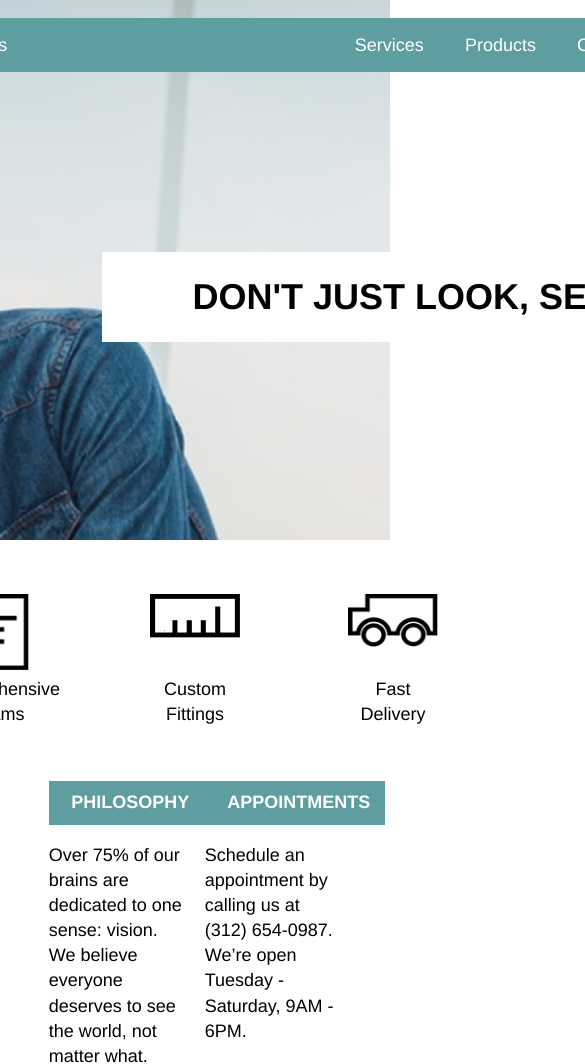
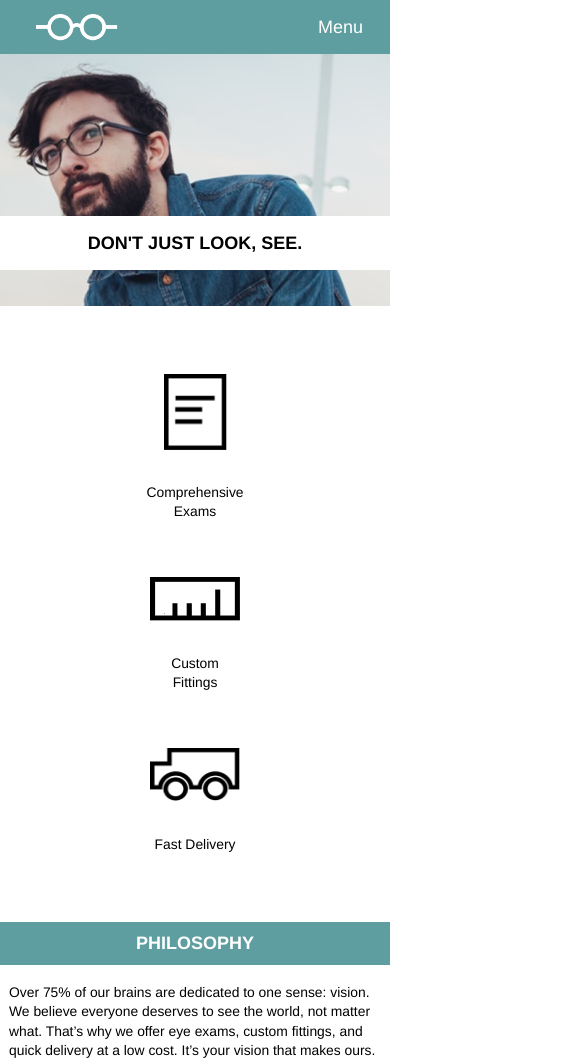
Before and after one commit to mebrungardt/TortoiseshellOptics, a plain HTML site: page index.html in a window 390 px wide. Shown: the top 1064 px of the page, 585 px wide, since content can reach past the window. Drawn offline with Linux system fonts and the light colour scheme.

Commit message:
Finished styling Tablet and phone CSS

```diff
--- a/index.html
+++ b/index.html
@@ -16,6 +16,9 @@
         <div class="name">
           <img src="./resources/images/logo-white.png" alt="Tortoiseshell Optics logo">
           <span>Tortoiseshell Optics</span>
+        </div>
+        <div class="menu">
+          <span>Menu</span>
         </div>
         <div class="nav">
           <nav>
@@ -36,15 +39,21 @@
       <div class="offers">
         <div class="offer1">
           <p><img src="./resources/images/paper-icon.png" alt="Paper Icon"></p>
-          <p>Comprehensive Exams</p>
+          <div class="offertext">
+            <p>Comprehensive Exams</p>
+          </div>
         </div>
         <div class="offer2">
           <p><img src="./resources/images/ruler-icon.png" alt="Ruler Icon"></p>
-          <p>Custom Fittings</p>
+          <div class="offertext">
+            <p>Custom Fittings</p>
+          </div>
         </div>
         <div class="offer3">
           <p><img src="./resources/images/truck-icon.png" alt="Truck Icon"></p>
-          <p>Fast Delivery</p>
+          <div class="offertext">
+            <p>Fast Delivery</p>
+          </div>
         </div>
       </div>
     </div>
--- a/resources/css/style.css
+++ b/resources/css/style.css
@@ -53,6 +53,10 @@ html {
 
 .nav {
   margin-right: 1rem;
+}
+
+.menu {
+  display: none;
 }
 
 /*Begin tagline styling*/
@@ -168,3 +172,115 @@ footer img {
   margin-left: 4rem;
   margin-right: 1rem;
 }
+
+/*Begin Tablet style changes*/
+@media only screen and (max-width: 1024px) {
+  .header, .bannerwide, .offers, .about {
+    width: 100%;
+  }
+
+  .bannercontainer {
+    height: 22rem;
+  }
+
+  .header {
+    margin-top: 0;
+  }
+
+  .tagline {
+    margin-top: 5rem;
+  }
+  .tagline h1 {
+      font-size: 1.33rem;
+      padding: .75rem 4rem;
+    }
+}
+
+@media only screen and (max-width: 470px) {
+  .bannercontainer {
+    height: 17rem;
+    background-position: 25% 75%;
+    background-size: cover;
+  }
+
+  .tagline {
+    margin-top: 9rem;
+    width: 100%;
+  }
+
+  .tagline h1 {
+    font-size: 1rem;
+    text-align: center;
+    padding: 1rem;
+  }
+
+  .menu {
+    display: flex;
+    margin-right: 1.5rem;
+  }
+
+  .header {
+    height: 3rem;
+  }
+
+  .name span {
+    display: none;
+  }
+
+  .nav {
+    display: none;
+  }
+
+  .offers {
+    align-items: center;
+    flex-flow: column nowrap;
+  }
+
+  .offer1, .offer2, .offer3 {
+    margin: 1.54rem;
+    font-size: .77rem;
+  }
+
+  .offertext {
+    margin-top: 1.54rem;
+  }
+
+  .offer1 {
+    margin-top: 3.77rem;
+  }
+
+  .offer3 {
+    margin-bottom: 3.77rem;
+  }
+
+  .about {
+    flex-flow: column nowrap;
+  }
+
+  .ab1, .ab2 {
+    width: 100%;
+    margin-bottom: 4rem;
+  }
+
+  .about p {
+    font-size: .77rem;
+    padding-left: .5rem
+  }
+
+  .abtitle {
+    width: 100%;
+    text-align: center;
+  }
+
+  footer span {
+    display: none;
+  }
+
+  footer {
+    justify-content: center;
+  }
+
+  footer img {
+    margin: 0;
+  }
+}
```
